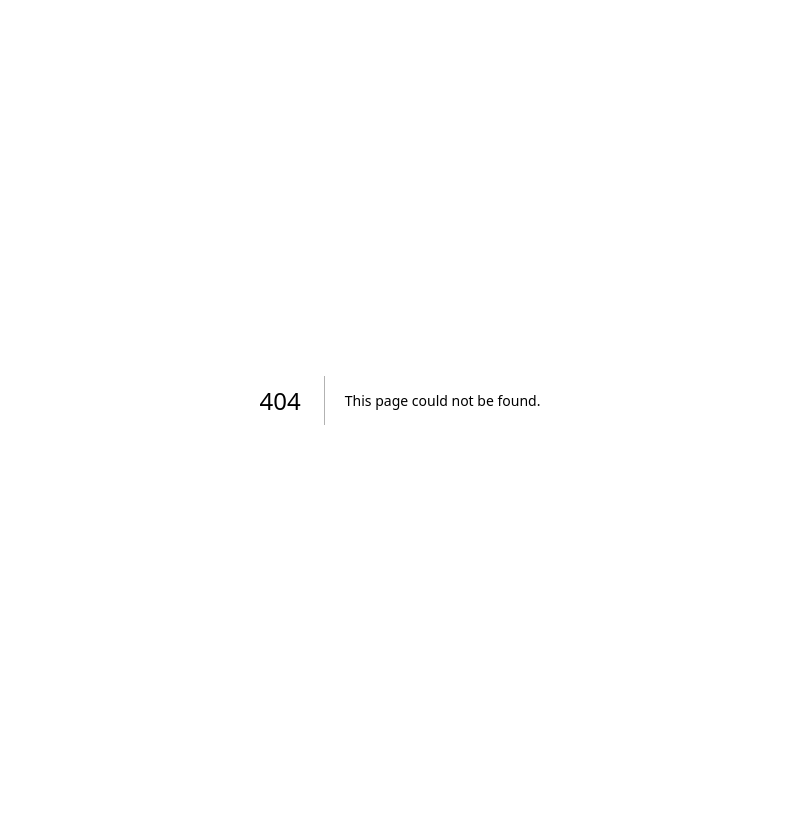
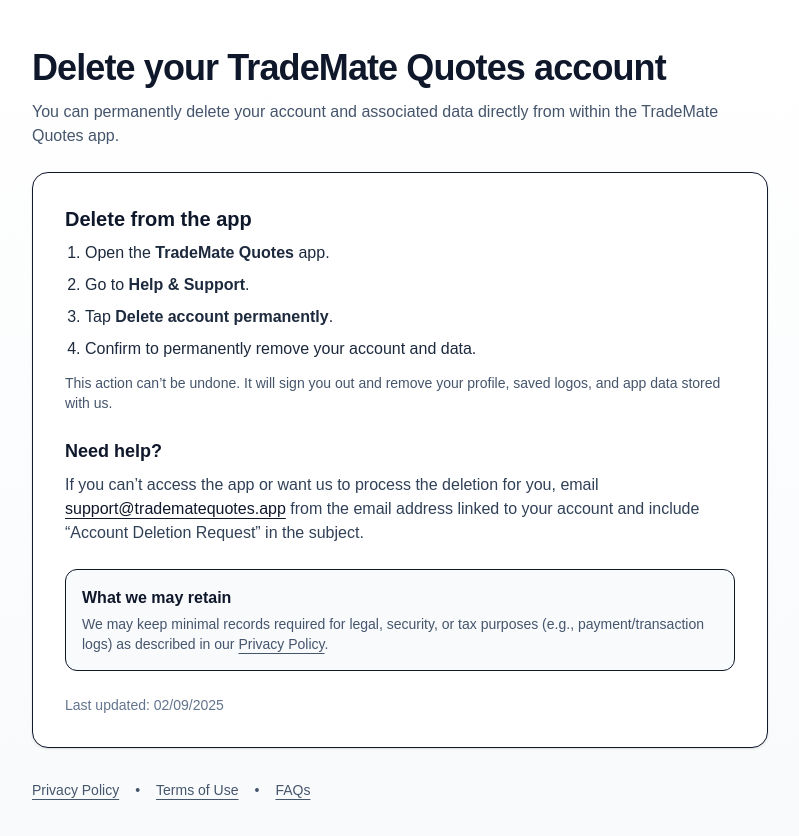
Before and after one commit to aaron-ordinis/trademate-site, a Next.js app: page /delete-account in a window 1280 px wide. Before the commit this address had no page. Shown: the top 836 px of the page, without its empty margins (240-1039 px from the left). Before the commit the page ends 800 px from the top, so only its background shows below. Built offline with nearby package versions, Linux system fonts and the light colour scheme.

Commit message:
delete account page added

```diff
--- /dev/null
+++ b/app/delete-account/page.tsx
@@ -0,0 +1,99 @@
+export const revalidate = 0;
+
+import type { Metadata } from "next";
+import Link from "next/link";
+
+export const metadata: Metadata = {
+  title: "Delete Account — TradeMate Quotes",
+  description:
+    "How to permanently delete your TradeMate Quotes account and associated data.",
+  robots: { index: true, follow: true },
+  openGraph: {
+    title: "Delete Account — TradeMate Quotes",
+    description:
+      "Step-by-step instructions to delete your TradeMate Quotes account from within the app.",
+    url: "https://tradematequotes.com/delete-account",
+    siteName: "TradeMate Quotes",
+    type: "website",
+  },
+};
+
+export default function DeleteAccountPage() {
+  return (
+    <main className="min-h-screen bg-gradient-to-b from-white to-slate-50 text-slate-900">
+      <section className="mx-auto max-w-3xl px-4 py-12">
+        <header className="mb-6">
+          <h1 className="text-3xl sm:text-4xl font-extrabold tracking-tight">
+            Delete your TradeMate Quotes account
+          </h1>
+          <p className="mt-3 text-slate-600">
+            You can permanently delete your account and associated data directly
+            from within the TradeMate Quotes app.
+          </p>
+        </header>
+
+        <div className="rounded-2xl border bg-white p-6 sm:p-8 shadow-sm space-y-6">
+          <div>
+            <h2 className="text-xl font-bold mb-2">Delete from the app</h2>
+            <ol className="list-decimal pl-5 space-y-2 text-slate-800">
+              <li>Open the <b>TradeMate Quotes</b> app.</li>
+              <li>Go to <b>Help &amp; Support</b>.</li>
+              <li>Tap <b>Delete account permanently</b>.</li>
+              <li>Confirm to permanently remove your account and data.</li>
+            </ol>
+            <p className="mt-3 text-slate-600 text-sm">
+              This action can’t be undone. It will sign you out and remove your
+              profile, saved logos, and app data stored with us.
+            </p>
+          </div>
+
+          <div>
+            <h3 className="text-lg font-semibold mb-2">Need help?</h3>
+            <p className="text-slate-700">
+              If you can’t access the app or want us to process the deletion for
+              you, email{" "}
+              <a
+                href="mailto:support@tradematequotes.app?subject=Account%20Deletion%20Request"
+                className="text-slate-900 underline underline-offset-4"
+              >
+                support@tradematequotes.app
+              </a>{" "}
+              from the email address linked to your account and include “Account
+              Deletion Request” in the subject.
+            </p>
+          </div>
+
+          <div className="rounded-xl bg-slate-50 border p-4">
+            <h4 className="font-semibold mb-1">What we may retain</h4>
+            <p className="text-sm text-slate-600">
+              We may keep minimal records required for legal, security, or tax
+              purposes (e.g., payment/transaction logs) as described in our{" "}
+              <Link href="/privacy" className="underline underline-offset-4">
+                Privacy Policy
+              </Link>
+              .
+            </p>
+          </div>
+
+          <div className="text-sm text-slate-500">
+            Last updated: {new Date().toLocaleDateString("en-GB")}
+          </div>
+        </div>
+
+        <nav className="mt-8 flex flex-wrap gap-4 text-sm text-slate-600">
+          <Link href="/privacy" className="underline underline-offset-4">
+            Privacy Policy
+          </Link>
+          <span>•</span>
+          <Link href="/terms" className="underline underline-offset-4">
+            Terms of Use
+          </Link>
+          <span>•</span>
+          <Link href="/faqs" className="underline underline-offset-4">
+            FAQs
+          </Link>
+        </nav>
+      </section>
+    </main>
+  );
+}
--- a/app/page.tsx
+++ b/app/page.tsx
@@ -18,7 +18,7 @@
           <Image
             src="/logo.png"
             alt="TradeMate Mascot"
-            width={200}   // nice and big
+            width={200}
             height={200}
             priority
             className="select-none pointer-events-none"
@@ -164,11 +164,13 @@
         </div>
       </section>
 
-      {/* Footer (unchanged, per your note) */}
+      {/* Footer (now includes FAQs + Delete Account) */}
       <footer className="border-t">
         <div className="mx-auto max-w-5xl px-4 py-6 text-sm text-slate-500 flex flex-col sm:flex-row items-center justify-between gap-3">
           <span>© TradeMate {new Date().getFullYear()}</span>
           <nav className="flex items-center gap-4">
+            <a className="hover:underline" href="/faqs">FAQs</a>
+            <a className="hover:underline" href="/delete-account">Delete Account</a>
             <a className="hover:underline" href="/privacy">Privacy</a>
             <a className="hover:underline" href="/terms">Terms</a>
             <a className="hover:underline" href="/cookies">Cookies</a>
```
